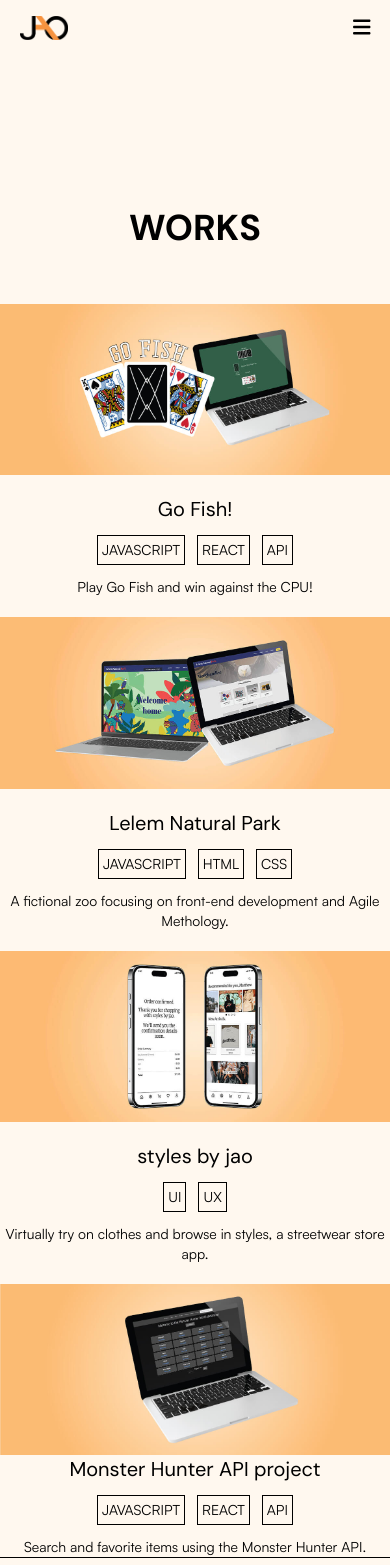
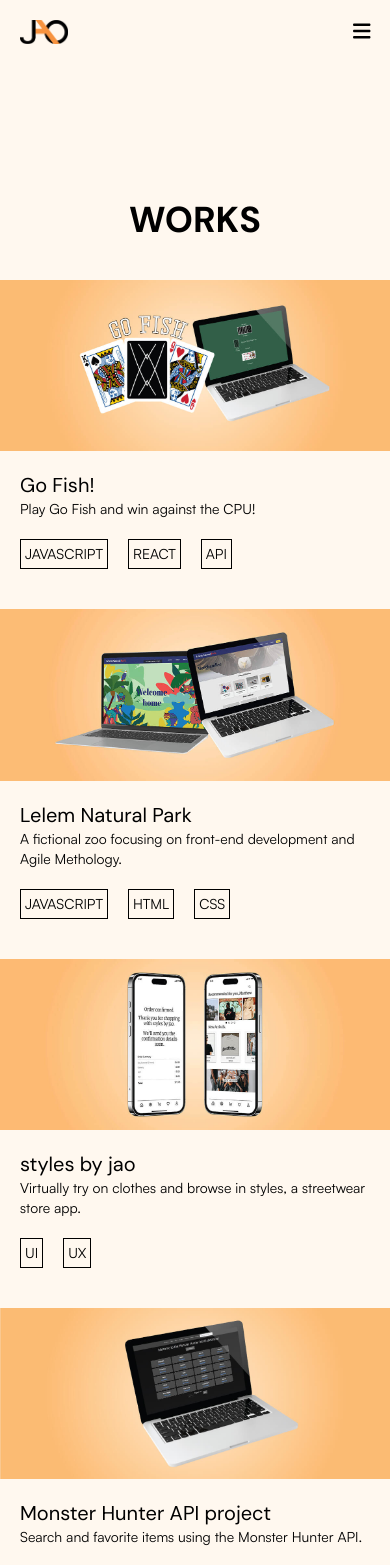
Before and after one commit to jorola0411/PortfolioWebsite, a React (Vite) app in the folder portfolio-website/: page /projects in a window 390 px wide. Shown: the top 1565 px of the page. Built offline with nearby package versions, Linux system fonts and the light colour scheme.

Commit message:
padding/spacing, content change in about me page

```diff
--- a/portfolio-website/src/components/Home.jsx
+++ b/portfolio-website/src/components/Home.jsx
@@ -65,11 +65,11 @@ function Home() {
 
 
 
-      <div className="max-w-[80%] mx-auto grid grid-cols-1 sm:grid-cols-4 md:grid-cols-4 lg:grid-cols-4 xl:grid-cols-4 ">
+      <div className=" grid grid-cols-1 sm:grid-cols-4 md:grid-cols-4 lg:grid-cols-4 xl:grid-cols-4 ">
 
-        <div className="md:h-screen lg:h-screen container mx-auto  sm:col-span-4 md:col-span-4 lg:col-span-4 xl:col-span-4  flex  flex-col justify-center items-center">
+        <div className="md:h-screen lg:h-screen container mx-auto sm:col-span-4 md:col-span-4 lg:col-span-4 xl:col-span-4  flex  flex-col justify-center ">
           <h1 className="sm:text-2xl md:text-7xl lg:text-7xl xl:text-9xl mb-10" data-aos="fade-left">
-            Need a<span className="bg-beige-500 bg-clip-text text-transparent font-bold "> Front-end Developer</span> & <span className="bg-beige-500 bg-clip-text text-transparent font-bold"> UI Designer</span>? {/*text-transparent is needed for the gradient to show up*/}
+            your next <span className="bg-beige-500 bg-clip-text text-transparent font-bold "> front-end developer</span> & <span className="bg-beige-500 bg-clip-text text-transparent font-bold"> Web Designer</span> {/*text-transparent is needed for the gradient to show up*/}
           </h1>
 
           <p className="sm:text-xl md:text-4xl xl:text-5xl mt-5" data-aos="fade-right">
@@ -85,39 +85,40 @@ function Home() {
       <div className="mx-auto grid grid-cols-1 sm:grid-cols-4 md:grid-cols-4 lg:col-span-4 xl:col-span-4 pt-10">
         <div className="mx-auto space-y-2 mt-10 sm:col-span-4 md:col-span-4 lg:col-span-4 xl:col-span-4 mb-10">
           <h2 className="sm:text-2xl md:text-4xl lg:text-4xl xl:text-6xl text-center" ref={featuredRef}
-            id="feature">Featured Works</h2>
+            id="feature">Featured Work</h2>
           <hr className="border-t-2 border-black mt-2 " />
         </div>
 
 
         <div className="sm:col-span-4 md:col-span-2 lg:col-span-2 xl:col-span-2 gap-4">
           <Link to="projects/monster">
-            <img src={featuredproject4} className="xl:w-full xl:h-auto" alt="Monster Hunter API project" data-aos="flip-right" data-aos-anchor-placement="top-bottom" description="CTA that leads the user to one of my projects, Lelem Natural Park, a collaborative and front-end development project." />
+            <img src={featuredproject4} className="xl:w-full xl:h-auto" alt="Monster Hunter API project" data-aos="fade-right" data-aos-anchor-placement="top-bottom" description="CTA that leads the user to one of my projects, Lelem Natural Park, a collaborative and front-end development project." />
           </Link>
         </div>
 
-        <div className="p-5 text-center sm:col-span-4 md:col-span-2 lg:col-span-2 xl:col-span-2 flex flex-col justify-center mb-10">
-          <h1 className='sm:text-xl md:text-3xl lg:text-3xl xl:text-6xl mb-5'>Monster Hunter API project</h1>
-          <div className='flex justify-center gap-10 mb-5 '>
-            <p className='sm:text-sm md:text-sm lg:text-lg xl:text-3xl sm:px-1 sm:py-1 md:px-2 md:py-2 lg:px-4 lg:py-2 border border-black '>JAVASCRIPT</p>
-            <p className='sm:text-sm md:text-sm lg:text-lg xl:text-3xl sm:px-1 sm:py-1 md:px-2 md:py-2 lg:px-4 lg:py-2 border border-black '>REACT</p>
-            <p className='sm:text-sm md:text-sm lg:text-lg xl:text-3xl sm:px-1 sm:py-1 md:px-2 md:py-2 lg:px-4 lg:py-2 border border-black '>API</p>
+        <div className="md:pl-3 lg:p-5 sm:col-span-4 md:col-span-2 lg:col-span-2 xl:col-span-2 flex flex-col justify-center" data-aos="fade-right">
+          <h1 className='sm:text-xl md:text-md lg:text-3xl xl:text-6xl mb-5'>Monster Hunter API project</h1>
+          <p className='sm:text-sm md:text-sm lg:text-lg xl:text-4xl mb-5'>Search and favorite items using the Monster Hunter API.</p>
+          <div className='flex gap-5 sm:mb-5'>
+            <p className='sm:text-sm md:text-sm lg:text-md xl:text-3xl sm:p-1 md:p-1 lg:p-1 border border-black'>JAVASCRIPT</p>
+            <p className='sm:text-sm md:text-sm lg:text-md xl:text-3xl sm:p-1 md:p-1 lg:p-1 border border-black'>REACT</p>
+            <p className='sm:text-sm md:text-sm lg:text-md xl:text-3xl sm:p-1 md:p-1 lg:p-1 border border-black'>API</p>
           </div>
-          <p className='sm:text-sm md:text-sm lg:text-lg xl:text-4xl'>Search and favorite items using the Monster Hunter API.</p>
+
         </div>
 
-        <div className="p-5 text-center sm:col-span-4 md:col-span-2 flex flex-col justify-center sm:order-2 md:order-1">
-          <h1 className="sm:text-xl md:text-3xl lg:text-3xl xl:text-6xl mb-5">styles by jao</h1>
-          <div className='flex justify-center gap-10 mb-5'>
-            <p className='sm:text-sm md:text-sm lg:text-lg xl:text-3xl sm:px-1 sm:py-1 md:px-2 md:py-2 lg:px-4 lg:py-2 border border-black'>UI</p>
-            <p className='sm:text-sm md:text-sm lg:text-lg xl:text-3xl sm:px-1 sm:py-1 md:px-2 md:py-2 lg:px-4 lg:py-2 border border-black'>UX</p>
+        <div className="md:pr-3 lg:p-5 sm:col-span-4 md:col-span-2 flex flex-col justify-center sm:order-2 md:order-1" data-aos="fade-left">
+          <h1 className="sm:text-xl md:text-md lg:text-3xl xl:text-6xl mb-5 sm:text-left md:text-right lg:text-right">styles by jao</h1>
+          <p className="sm:text-sm md:text-sm lg:text-lg xl:text-4xl mb-5 sm:text-left md:text-right lg:text-right">Virtually try on clothes and browse in styles, a streetwear store app.</p>
+          <div className='flex gap-5 sm:mb-5 sm:justify-start md:justify-end lg:justify-end'>
+            <p className='sm:text-sm md:text-sm lg:text-md xl:text-3xl sm:p-1 md:p-1 lg:p-1 border border-black'>UI</p>
+            <p className='sm:text-sm md:text-sm lg:text-md xl:text-3xl sm:p-1 md:p-1 lg:p-1 border border-black '>UX</p>
           </div>
-          <p className="sm:text-sm md:text-sm lg:text-lg xl:text-4xl mt-2">Virtually try on clothes and browse in styles, a streetwear store app.</p>
         </div>
 
         <div className="sm:col-span-4 md:col-span-2 gap-4 sm:order-1 md:order-2">
           <Link to="projects/styles" className="relative group">
-            <img src={featuredproject2} className="xl:w-full xl:h-auto" alt="Styles" data-aos="flip-right" data-aos-anchor-placement="top-bottom" description="CTA that leads the user to one of my projects, Styles, a UI/UX focused project." />
+            <img src={featuredproject2} className="xl:w-full xl:h-auto" alt="Styles" data-aos="fade-left" data-aos-anchor-placement="top-bottom" description="CTA that leads the user to one of my projects, Styles, a UI/UX focused project." />
           </Link>
         </div>
       </div>
--- a/portfolio-website/src/components/Layout.jsx
+++ b/portfolio-website/src/components/Layout.jsx
@@ -33,7 +33,7 @@ function Layout() {
   return (
     <>
       <header>
-        <nav className="py-4">
+        <nav className="py-5">
           <div className="px-5 md:px-16 mx-auto flex justify-between items-center">
 
             <Link to="/">
@@ -82,7 +82,7 @@ function Layout() {
             </button>
           </div>
 
-            <div className={`flex md:hidden justify-end mt-4 transition-all duration-300 ease-in-out transform ${isOpen ? "opacity-100" : "opacity-0"}`}>
+            <div className={`flex md:hidden justify-end  transition-all duration-300 ease-in-out transform ${isOpen ? "opacity-100" : "opacity-0"}`}>
               <div className="flex flex-col items-end text-right space-y-2 px-5 font-dmsans">
                 <Link
                   to="/about"
--- a/portfolio-website/src/components/Monster.jsx
+++ b/portfolio-website/src/components/Monster.jsx
@@ -324,7 +324,7 @@ const [data, setData] = useState([]) // this line of codes holds the fetched dat
           <button className="px-4 py-2 rounded-sm hover:bg-gray-400 transition duration-200" onClick={() => setCategory("locations")}>Location</button>
         </div>
 
-        <input type="text" className="w-full md:w-auto px-4 py-2 rounded-sm text-black" placeholder={\`Search for \${category}\`} value={searchTerm} onChange={(event) => { setSearchTerm(event.target.value) }} />
+        <input type="text" className="w-full md:w-auto px-4 py-2 rounded-sm" placeholder={\`Search for \${category}\`} value={searchTerm} onChange={(event) => { setSearchTerm(event.target.value) }} />
       </header>
         `;
 
--- a/portfolio-website/src/components/Projects.jsx
+++ b/portfolio-website/src/components/Projects.jsx
@@ -34,76 +34,76 @@ function Project() {
 
       <div className="items-center justify-center">
         <div className="w-full md:mt-10 lg:mt-20 ">
-          <div className=" mx-auto space-y-4 ">
+          <div className=" mx-auto  ">
             <h1 className="sm:text-4xl md:text-5xl lg:text-6xl xl:text-8xl font-bold text-center" data-aos="fade-down">
               WORKS
             </h1>
 
 
 
-            <div className=" grid grid-cols-1 sm:grid-cols-4 md:grid-cols-4 lg:grid-cols-4 xl:grid-col-4 pt-10">
+            <div className="grid grid-cols-1 sm:grid-cols-4 md:grid-cols-4 lg:grid-cols-4 xl:grid-col-4 pt-10">
 
-            <div className="text-center sm:col-span-4 md:col-span-2 flex flex-col justify-center lg:mb-10 sm:order-2 md:order-1 lg:order-1 xl:order-1">
-                <h1 className="sm:text-xl md:text-2xl lg:text-3xl xl:text-7xl sm:mb-3 md:mb-3 lg:mb-5 sm:mt-5">Go Fish!</h1>
-                <div className='flex justify-center sm:gap-3 sm:mb-3 md:gap-10 md:mb-3 lg:mb-5'>
-                  <p className='sm:text-sm md:text-sm lg:text-lg xl:text-3xl sm:px-1 sm:py-1 md:px-3 md:py-2 lg:px-4 lg:py-2 border border-black'>JAVASCRIPT</p>
-                  <p className='sm:text-sm md:text-sm lg:text-lg xl:text-3xl sm:px-1 sm:py-1 md:px-2 md:py-2 lg:px-4 lg:py-2 border border-black'>REACT</p>
-                  <p className='sm:text-sm md:text-sm lg:text-lg xl:text-3xl sm:px-1 sm:py-1 md:px-2 md:py-2 lg:px-4 lg:py-2 border border-black'>API</p>
+            <div className="sm:p-5 md:pl-5 lg:p-5 sm:col-span-4 md:col-span-2 flex flex-col justify-center sm:order-2 md:order-2 lg:order-2 xl:order-2" data-aos="fade-left">
+                <h1 className="sm:text-xl md:text-md lg:text-3xl xl:text-7xl">Go Fish!</h1>
+                <p className='sm:text-sm md:text-sm lg:text-lg xl:text-4xl sm:mb-5 lg:my-5'>Play Go Fish and win against the CPU!</p>
+                <div className='flex gap-5 sm:mb-5 md:mb-0'>
+                  <p className='sm:text-sm md:text-sm lg:text-lg xl:text-3xl sm:p-1 md:p-1 lg:p-1 border border-black'>JAVASCRIPT</p>
+                  <p className='sm:text-sm md:text-sm lg:text-lg xl:text-3xl sm:p-1 md:p-1 lg:p-1 border border-black'>REACT</p>
+                  <p className='sm:text-sm md:text-sm lg:text-lg xl:text-3xl sm:p-1 md:p-1 lg:p-1 border border-black'>API</p>
                 </div>
-                <p className='sm:text-sm md:text-sm lg:text-lg xl:text-4xl sm:mb-5'>Play Go Fish and win against the CPU!</p>
               </div>
 
-              <div className="sm:col-span-4 md:col-span-2 lg:col-span-2 xl:col-span-2 sm:order-1 md:order-2 lg:order-2 xl:order-2 xl:mb-0">
+              <div className="sm:col-span-4 md:col-span-2 lg:col-span-2 xl:col-span-2 sm:order-1 md:order-1 lg:order-1 xl:order-1 xl:mb-0" data-aos="fade-left">
                 <Link to="gofish" >
                   <img src={gofish} alt="Go Fish project" className="xl:w-full xl:h-auto" description="CTA that leads the user to one of my projects, Styles, a UI/UX focused project." />
                 </Link>
               </div>
 
-              <div className="sm:col-span-4 md:col-span-2 lg:col-span-2 xl:col-span-2 gap-4 sm:order-3 md:order-3 lg:order-3 xl:order-3 ">
+              <div className="sm:col-span-4 md:col-span-2 lg:col-span-2 xl:col-span-2 gap-4 sm:order-3 md:order-4 lg:order-4 xl:order-4" data-aos="fade-right">
                 <Link to="lelem">
                   <img src={featuredproject1} className="xl:w-full xl:h-auto" alt="Lelem Natural Park project" description="CTA that leads the user to one of my projects, Lelem Natural Park, a collaborative and front-end development project." />
                 </Link>
               </div>
 
-              <div className="text-center sm:col-span-4 md:col-span-2 lg:col-span-2 xl:col-span-2 flex flex-col justify-center lg:mb-10 sm:order-4 md:order-4 lg:order-4">
-                <h1 className='sm:text-xl md:text-2xl lg:text-3xl xl:text-7xl sm:mb-3 md:mb-3 lg:mb-5 sm:mt-5'>Lelem Natural Park</h1>
-                <div className='flex justify-center md:gap-10 sm:gap-3 sm:mb-3 md:mb-3 lg:mb-5'>
-                  <p className='sm:text-sm md:text-sm lg:text-lg xl:text-3xl sm:px-1 sm:py-1 md:px-2 md:py-2 lg:px-4 lg:py-2 border border-black'>JAVASCRIPT</p>
-                  <p className='sm:text-sm md:text-sm lg:text-lg xl:text-3xl sm:px-1 sm:py-1 md:px-2 md:py-2 lg:px-4 lg:py-2 border border-black'>HTML</p>
-                  <p className='sm:text-sm md:text-sm lg:text-lg xl:text-3xl sm:px-1 sm:py-1 md:px-2 md:py-2 lg:px-4 lg:py-2 border border-black'>CSS</p>
+              <div className="sm:p-5 md:pr-5 lg:p-5 sm:col-span-4 md:col-span-2 lg:col-span-2 xl:col-span-2 flex flex-col justify-center  sm:order-4 md:order-3 lg:order-3 xl:order-3" data-aos="fade-right">
+                <h1 className='sm:text-xl md:text-md lg:text-3xl xl:text-7xl sm:text-left md:text-right lg:text-right'>Lelem Natural Park</h1>
+                <p className='sm:text-sm md:text-sm lg:text-lg xl:text-4xl sm:mb-5 lg:my-5 sm:text-left md:text-right lg:text-right'> A fictional zoo focusing on front-end development and Agile Methology.</p>
+                <div className='flex gap-5 sm:mb-5 md:mb-0 sm:justify-start md:justify-end lg:justify-end'>
+                  <p className='sm:text-sm md:text-sm lg:text-lg xl:text-3xl sm:p-1 md:p-1 lg:p-1 border border-black'>JAVASCRIPT</p>
+                  <p className='sm:text-sm md:text-sm lg:text-lg xl:text-3xl sm:p-1 md:p-1 lg:p-1 border border-black'>HTML</p>
+                  <p className='sm:text-sm md:text-sm lg:text-lg xl:text-3xl sm:p-1 md:p-1 lg:p-1 border border-black'>CSS</p>
                 </div>
-                <p className='sm:text-sm md:text-sm lg:text-lg xl:text-4xl sm:mb-5'> A fictional zoo focusing on front-end development and Agile Methology.</p>
               </div>
 
-              <div className="text-center sm:col-span-4 md:col-span-2 flex flex-col justify-center lg:mb-10 sm:order-6 md:order-5 lg:order-5 xl:order-5">
-                <h1 className="sm:text-xl md:text-2xl lg:text-3xl xl:text-7xl sm:mb-3 md:mb-3 lg:mb-5 sm:mt-5">styles by jao</h1>
-                <div className='flex justify-center sm:gap-3 sm:mb-3 md:gap-10 md:mb-3 lg:mb-5'>
-                  <p className='sm:text-sm md:text-sm lg:text-lg xl:text-3xl sm:px-1 sm:py-1 md:px-3 md:py-2 lg:px-4 lg:py-2 border border-black'>UI</p>
-                  <p className='sm:text-sm md:text-sm lg:text-lg xl:text-3xl sm:px-1 sm:py-1 md:px-2 md:py-2 lg:px-4 lg:py-2 border border-black'>UX</p>
+              <div className="sm:p-5 md:pl-5 lg:p-5 text-center sm:col-span-4 md:col-span-2 flex flex-col justify-center  sm:order-6 md:order-6 lg:order-6 xl:order-6 sm:text-left" data-aos="fade-left">
+                <h1 className="sm:text-xl md:text-md lg:text-3xl xl:text-7xl">styles by jao</h1>
+                <p className='sm:text-sm md:text-sm lg:text-lg xl:text-4xl sm:mb-5 lg:my-5'>Virtually try on clothes and browse in styles, a streetwear store app.</p>
+                <div className='flex justify-center gap-5 sm:mb-5 md:mb-0 sm:justify-start '>
+                  <p className='sm:text-sm md:text-sm lg:text-lg xl:text-3xl sm:p-1 md:p-1 lg:p-1 border border-black'>UI</p>
+                  <p className='sm:text-sm md:text-sm lg:text-lg xl:text-3xl sm:p-1 md:p-1 lg:p-1 border border-black'>UX</p>
                 </div>
-                <p className='sm:text-sm md:text-sm lg:text-lg xl:text-4xl sm:mb-5'>Virtually try on clothes and browse in styles, a streetwear store app.</p>
               </div>
 
-              <div className="sm:col-span-4 md:col-span-2 lg:col-span-2 xl:col-span-2 sm:order-5 md:order-6 lg:order-6 xl:order-6 ">
+              <div className="sm:col-span-4 md:col-span-2 lg:col-span-2 xl:col-span-2 sm:order-5 md:order-5 lg:order-5 xl:order-5" data-aos="fade-left">
                 <Link to="styles" >
                   <img src={featuredproject2} alt="Styles project" className="xl:w-full xl:h-auto" description="CTA that leads the user to one of my projects, Styles, a UI/UX focused project." />
                 </Link>
               </div>
 
-              <div className="sm:col-span-4 md:col-span-2 gap-4  sm:order-7 md:order-7 lg:order-7 xl:order-7">
+              <div className="sm:col-span-4 md:col-span-2 gap-4  sm:order-7 md:order-8 lg:order-8 xl:order-8" data-aos="fade-right">
                 <Link to="monster">
                   <img src={featuredproject4} className="xl:w-full xl:h-auto" alt="Monster Hunter API project" description="CTA that leads the user to one of my projects, Monster Hunter API, a front-end development project." />
                 </Link>
               </div>
 
-              <div className=" text-center sm:col-span-4 md:col-span-2 flex flex-col justify-center sm:order-8 md:order-8 lg:order-8 xl:order-8">
-                <h1 className='sm:text-xl md:text-2xl lg:text-3xl xl:text-7xl sm:mb-3 md:mb-3 lg:mb-5'>Monster Hunter API project</h1>
-                <div className='flex justify-center sm:gap-3 sm:mb-3 md:gap-10 md:mb-3 lg:mb-5'>
-                  <p className='sm:text-sm md:text-sm lg:text-lg xl:text-3xl sm:px-1 sm:py-1 md:px-2 md:py-2 lg:px-4 lg:py-2 border border-black'>JAVASCRIPT</p>
-                  <p className='sm:text-sm md:text-sm lg:text-lg xl:text-3xl sm:px-1 sm:py-1 md:px-2 md:py-2 lg:px-4 lg:py-2 border border-black'>REACT</p>
-                  <p className='sm:text-sm md:text-sm lg:text-lg xl:text-3xl sm:px-1 sm:py-1 md:px-2 md:py-2 lg:px-4 lg:py-2 border border-black'>API</p>
+              <div className="sm:p-5 md:pr-5 lg:p-5 sm:col-span-4 md:col-span-2 flex flex-col justify-center sm:order-8 md:order-7 lg:order-7 xl:order-7" data-aos="fade-right">
+                <h1 className='sm:text-xl md:text-md lg:text-3xl xl:text-7xl sm:text-left md:text-right lg:text-right'>Monster Hunter API project</h1>
+                <p className='sm:text-sm md:text-sm lg:text-lg xl:text-4xl sm:mb-5 lg:my-5 sm:text-left md:text-right lg:text-right'>Search and favorite items using the Monster Hunter API.</p>
+                <div className='flex gap-5 sm:mb-5 md:mb-0 sm:justify-start md:justify-end lg:justify-end'>
+                  <p className='sm:text-sm md:text-sm lg:text-lg xl:text-3xl sm:p-1 md:p-1 lg:p-1 border border-black'>JAVASCRIPT</p>
+                  <p className='sm:text-sm md:text-sm lg:text-lg xl:text-3xl sm:p-1 md:p-1 lg:p-1 border border-black'>REACT</p>
+                  <p className='sm:text-sm md:text-sm lg:text-lg xl:text-3xl sm:p-1 md:p-1 lg:p-1 border border-black'>API</p>
                 </div>
-                <p className='sm:text-sm md:text-sm lg:text-lg xl:text-4xl'>Search and favorite items using the Monster Hunter API.</p>
               </div>
             </div>
           </div>
```
Also changed, not shown: portfolio-website/src/components/AboutMe.jsx (+8 -9 lines).
